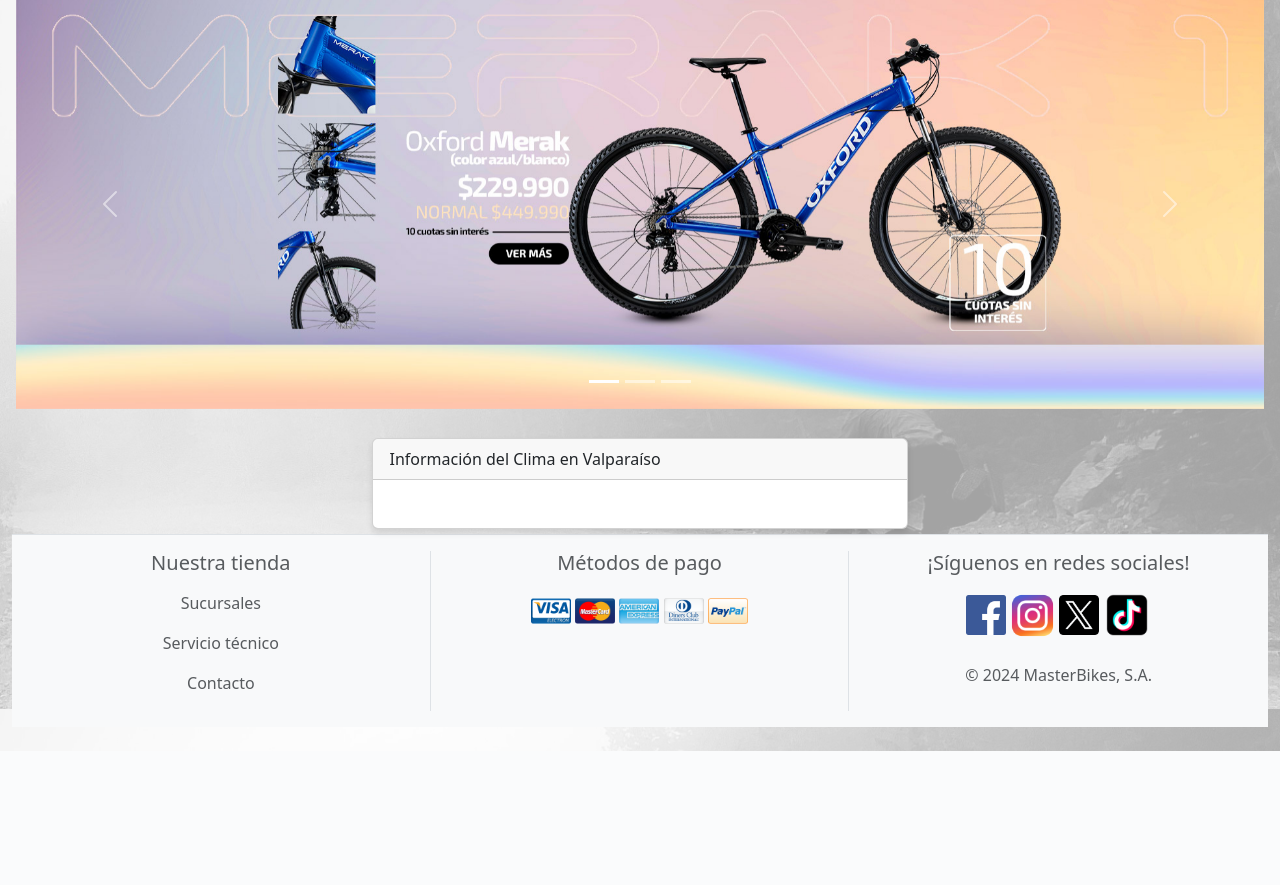
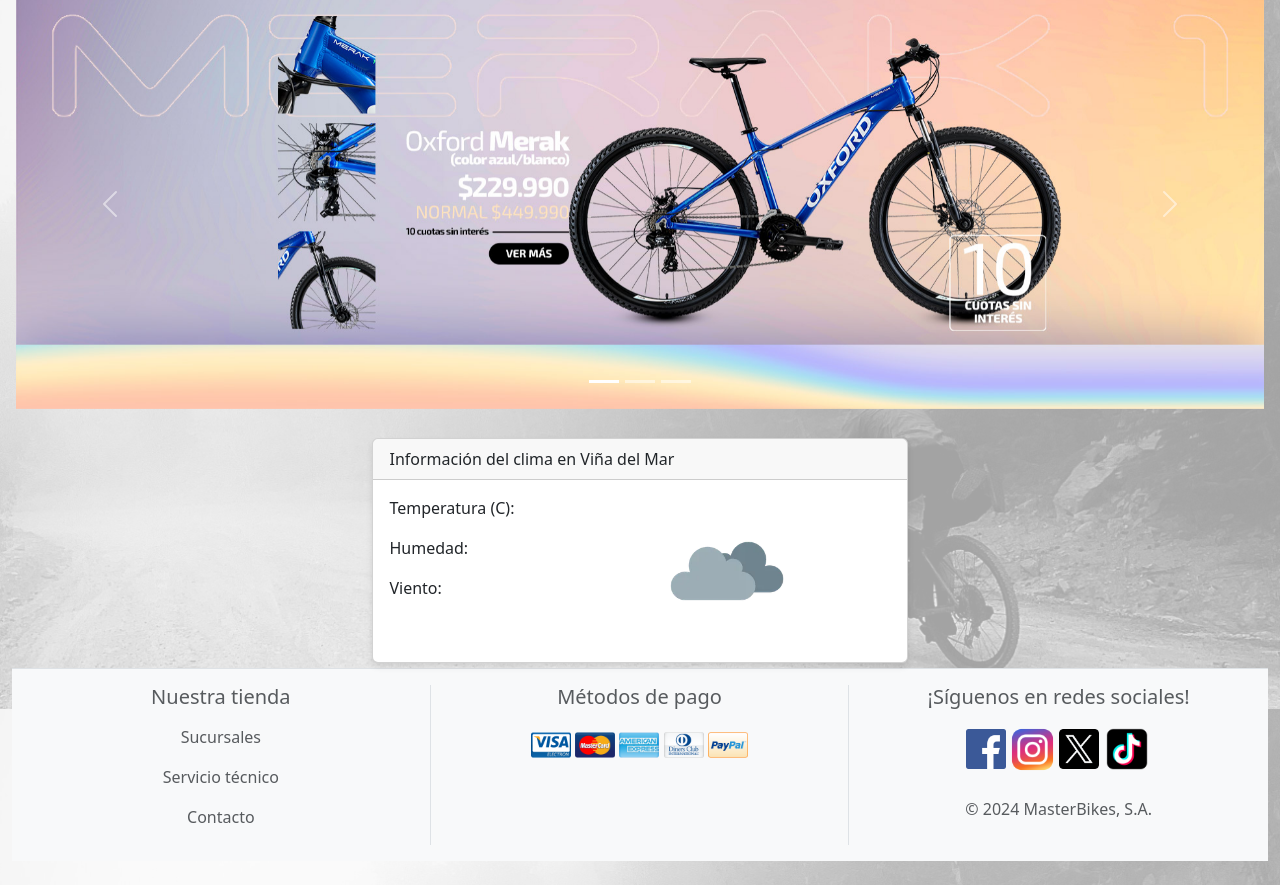
Before and after one commit to EwansK/Proyecto-web-final, a Django app: page / in a window 1280 px wide. Shown: the part 91-976 px from the top of the page. Before the commit the page ends 842 px from the top, so only its background shows below. Run offline with Django 5.2, Linux system fonts and the light colour scheme.

Commit message:
Versión final

```diff
--- a/webfinal/store/static/js/script.js
+++ b/webfinal/store/static/js/script.js
@@ -90,28 +90,38 @@ function mostrar_validacion_rut(event) {
     }
 }
 
-const url = 'https://open-weather13.p.rapidapi.com/city/Valparaiso/ES';
+const url = 'https://weatherapi-com.p.rapidapi.com/current.json?q=-33.02457%2C%20-71.55183';
 const options = {
 	method: 'GET',
 	headers: {
 		'x-rapidapi-key': 'e409248f87msh4add5ff97de9119p1e68b3jsn67987a368a73',
-		'x-rapidapi-host': 'open-weather13.p.rapidapi.com'
+		'x-rapidapi-host': 'weatherapi-com.p.rapidapi.com'
 	}
 };
 function convertToFahrenheit(fahrenheit) {
     return (fahrenheit - 32) * 5 / 9;
   }
-// Async function to fetch and display weather information
+
 async function fetchWeather() {
 	try {
-		const response = await fetch(url, options); // Await can only be used within async functions
+		const response = await fetch(url, options);
+    if (!response.ok) {
+      throw new Error('Network response was not ok');
+    }
 		const data = await response.json();
-        const temperatureCelsius = convertToFahrenheit(data.main.temp);
-		// Update weather data in the HTML
-		document.getElementById('temperature').textContent = `Temperatura: ${temperatureCelsius.toFixed(2)} °C`;
-		document.getElementById('weather-description').textContent = `Clima: ${data.weather[0].description}`;
-		document.getElementById('humidity').textContent = `Humedad: ${data.main.humidity} %`;
-		document.getElementById('wind-speed').textContent = `Viento: ${data.wind.speed} m/s`;
+
+
+    if (!data || !data.current || !data.current.temp_c) {
+      throw new Error('Weather data not available');
+    }
+
+
+    const temperatureCelsius = data.current.temp_c;
+
+		document.getElementById('temperature-celsius').textContent = `Temperatura (C): ${temperatureCelsius} °C`;
+		document.getElementById('humidity').textContent = `Humedad: ${data.current.humidity} %`;
+		document.getElementById('wind-speed').textContent = `Viento: ${data.current.wind_kph} km/h`;
+
 	} catch (error) {
 		console.error('Error fetching weather data:', error);
 	}
--- a/webfinal/store/templates/home.html
+++ b/webfinal/store/templates/home.html
@@ -45,16 +45,19 @@
     <div class="row justify-content-center">
       <div class="col-md-6">
         <div class="card">
-          <div class="card-header">
-            Información del Clima en Valparaíso
-          </div>
+          <div class="card-header">Información del clima en Viña del Mar</div>
           <div class="card-body">
-            <div id="weather-box">
-              <!-- Weather data will be dynamically inserted here -->
-              <p id="temperature"></p>
-              <p id="weather-description"></p>
-              <p id="humidity"></p>
-              <p id="wind-speed"></p>
+            <div class="row">
+                <div class="col-md-6">
+                  <div id="weather-box">
+                    <p id="temperature-celsius">Temperatura (C): </p>
+                    <p id="humidity">Humedad: </p>
+                    <p id="wind-speed">Viento: </p>
+                  </div>
+                </div>
+                <div class="col-md-6">
+                  <img src="{% static 'media/cloud.webp' %}" class="img-fluid" alt="Static Image" width="150" height="150">
+                </div>
             </div>
           </div>
         </div>
--- a/webfinal/store/templates/products.html
+++ b/webfinal/store/templates/products.html
@@ -9,7 +9,7 @@
   <div class="row mb-3">
       <div class="col-md-6">
         <select id="categoryDropdown" class="form-select">
-            <option value="{% url 'products' %}" {% if not selected_category %}selected{% endif %}>Seleccione una categoría...</option>
+          <option value="0" {% if selected_category is None %}selected{% endif %}>Seleccione una categoría...</option>
           {% for category in categories %}
               <option value="{{ category.id }}" {% if category.id == selected_category %}selected{% endif %}>{{ category.name }}</option>
           {% endfor %}
--- a/webfinal/store/views.py
+++ b/webfinal/store/views.py
@@ -13,13 +13,16 @@ def home_view(request):
 
 #Productos
 def products_view(request):
-
     product_list = Product.objects.order_by('id')
     categories = Category.objects.all()
     category_id = request.GET.get('category')
 
-    if category_id:
-        product_list = product_list.filter(category_id=category_id)
+    if category_id and category_id != '0':
+        try:
+            category_id = int(category_id)
+            product_list = product_list.filter(category_id=category_id)
+        except ValueError:
+            pass
 
     paginator = Paginator(product_list, 12)
     page_number = request.GET.get('page')
@@ -30,7 +33,7 @@ def products_view(request):
         'page_obj': page_obj,
         'is_paginated': page_obj.has_other_pages(),
         'categories': categories,
-        'selected_category': int(category_id) if category_id else None,
+        'selected_category': category_id if category_id and category_id != '0' else None,
     }
 
     return render(request, 'products.html', context)
```
Also changed, not shown: webfinal/store/static/media/cloud.webp (added). Lines whose indentation alone changed are shown as unchanged.
